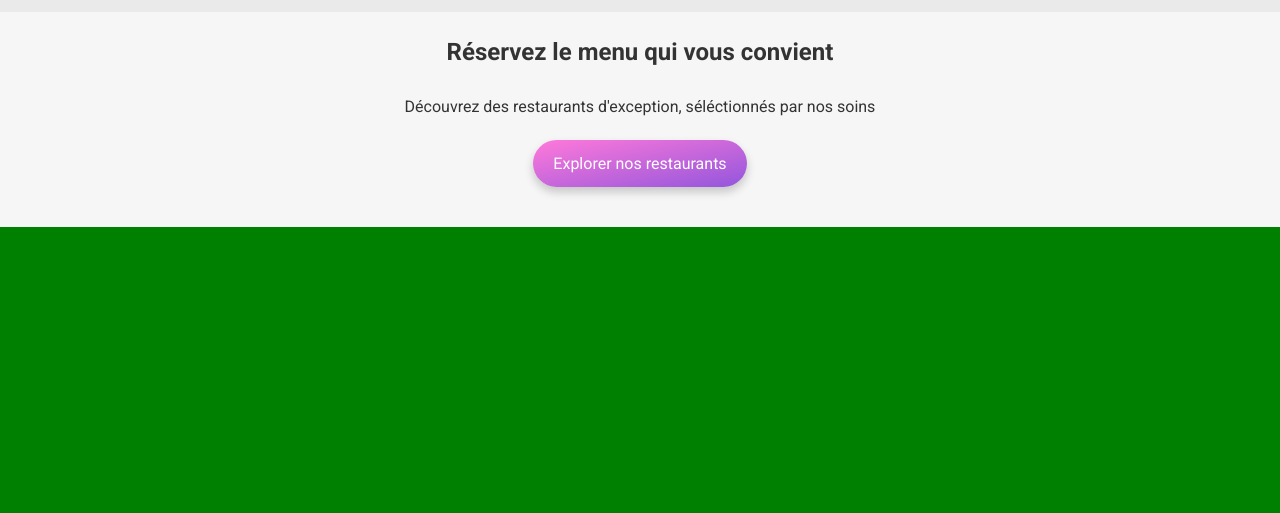
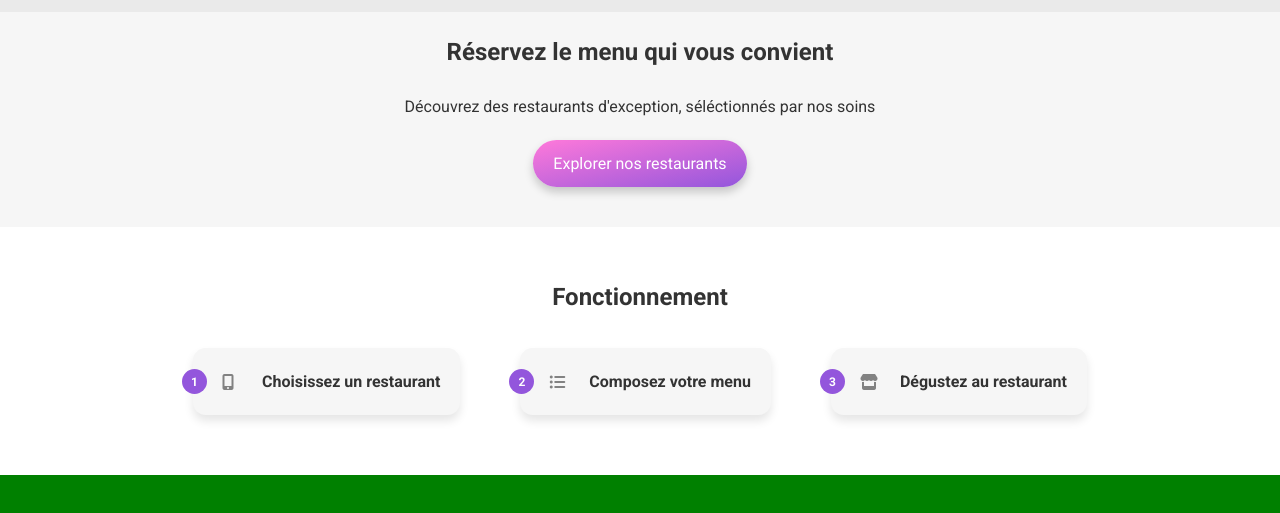
Before and after one commit to Stephan075/FolioStephan_3_19082021, a website: page index.html in a window 1280 px wide. Shown: the part 97-610 px from the top of the page. Drawn offline with Linux system fonts and the light colour scheme; a web font is replaced by a local one.

Commit message:
add operation > list > list item >  hover item > w3c html,css ok

```diff
--- a/assets/scss/base/_typography.scss
+++ b/assets/scss/base/_typography.scss
@@ -13,6 +13,7 @@ body {
   }
 }
 
+// local
 .local {
   &__content {
     font-weight: 500;
@@ -21,3 +22,15 @@ body {
     margin-right: 1rem;
   }
 }
+
+// operation
+.operation {
+  &__content {
+    .list_item:before {
+      font-size: 1.2rem;
+    }
+  }
+  .list_item {
+    font-weight: 700;
+  }
+}
--- a/assets/scss/components/_buttons.scss
+++ b/assets/scss/components/_buttons.scss
@@ -22,10 +22,6 @@
   }
   &--gradient {
     color: white;
-    background: linear-gradient(
-      to top left,
-      var(--primaire),
-      var(--secondaire)
-    );
+    background: linear-gradient(to top left, #9356dc, #ff79da);
   }
 }
--- a/assets/scss/pages/_home.scss
+++ b/assets/scss/pages/_home.scss
@@ -13,6 +13,7 @@ body {
   }
 }
 
+// local
 .local {
   display: flex;
   justify-content: center;
@@ -23,6 +24,7 @@ body {
   }
 }
 
+// hero
 .hero {
   display: flex;
   justify-content: center;
@@ -55,3 +57,91 @@ body {
     }
   }
 }
+
+// Fonctionnement
+.operation {
+  padding: 4rem 0 5rem 0;
+  background: var(--background-primaire);
+
+  &__content {
+    display: flex;
+    flex-direction: column;
+    align-items: center;
+    @include xs {
+      align-items: stretch;
+    }
+
+    .list {
+      list-style: none;
+      /* On réinitialise nom-compteur à 0 */
+      counter-reset: list_item;
+      display: flex;
+      flex-flow: row wrap;
+      justify-content: start;
+      @include sm {
+        flex-direction: column;
+        width: 100%;
+        margin-top: 2rem;
+      }
+    }
+
+    .list_item:before {
+      counter-increment: list_item;
+      content: counter(list_item);
+      background: var(--primaire);
+      color: #fff;
+      border-radius: 50%;
+      height: 2.5rem;
+      width: 2.5rem;
+      margin: 0 1.5rem 0 -31px;
+      display: flex;
+      justify-content: center;
+      align-items: center;
+    }
+
+    //media queries xs
+    @include xs {
+      &--title {
+        padding: 0 0 0 2rem;
+        margin: 0;
+      }
+    }
+  }
+
+  .list_item {
+    padding: 2rem;
+    margin: 1rem 3rem 1rem 3rem;
+    background: #f6f6f6;
+    border-radius: 1.25rem;
+    box-shadow: 0 0.6rem 1rem rgba(black, 0.1);
+    display: flex;
+    align-items: center;
+    justify-content: center;
+    transition: all 0.2s;
+
+    &:hover {
+      background: #f5edff;
+      i {
+        color: var(--primaire);
+      }
+    }
+    &--icon {
+      margin-right: 2rem;
+      color: #828282;
+      width: 20px;
+    }
+    //media queries sm
+    @include sm {
+      justify-content: stretch;
+    }
+    //media queries xs
+    @include xs {
+      justify-content: flex-start;
+
+      &--title {
+        padding: 0 0 0 2rem;
+        margin: 0;
+      }
+    }
+  }
+}
--- a/assets/scss/variables.scss
+++ b/assets/scss/variables.scss
@@ -7,6 +7,6 @@
   --secondaire: #ff79da;
   --tertiaire: #99e2d0;
   --text: #333;
-  --background-primaire: #fafafa;
+  --background-primaire: #fff;
   --background-secondaire: #f6f6f6;
 }
--- a/index.html
+++ b/index.html
@@ -31,7 +31,7 @@
     <!-- local -->
     <div class="local">
       <div class="local__content">
-        <i class="fa-map-marker-alt fas local__icon" aria-hidden="true"></i>
+        <i class="fa-map-marker-alt fas local__icon"></i>
         <span class="local__text">Paris, Belleville</span>
       </div>
     </div>
@@ -43,6 +43,22 @@
         <a href="#" class="btn btn--gradient">Explorer nos restaurants</a>
       </div>
     </section>
+    <!-- operation  -->
+    <section class="operation">
+      <div class="operation__content">
+        <h2 class="operation__content--title">Fonctionnement</h2>
+        <ol class="list">
+          <li class="list_item">
+            <i class="fas fa-mobile-alt list_item--icon"></i>
+            <span class="text">Choisissez un restaurant</span>
+          </li>
+          <li class="list_item"> <i class="fas fa-list-ul list_item--icon"></i> <span class="text">Composez votre
+              menu</span> </li>
+          <li class="list_item"> <i class="fas fa-store list_item--icon"></i> <span class="text">Dégustez au
+              restaurant</span> </li>
+        </ol>
+      </div>
+    </section>
   </main>
 </body>
 
```
Also changed, not shown: assets/css/style.css, assets/css/variables.css.
